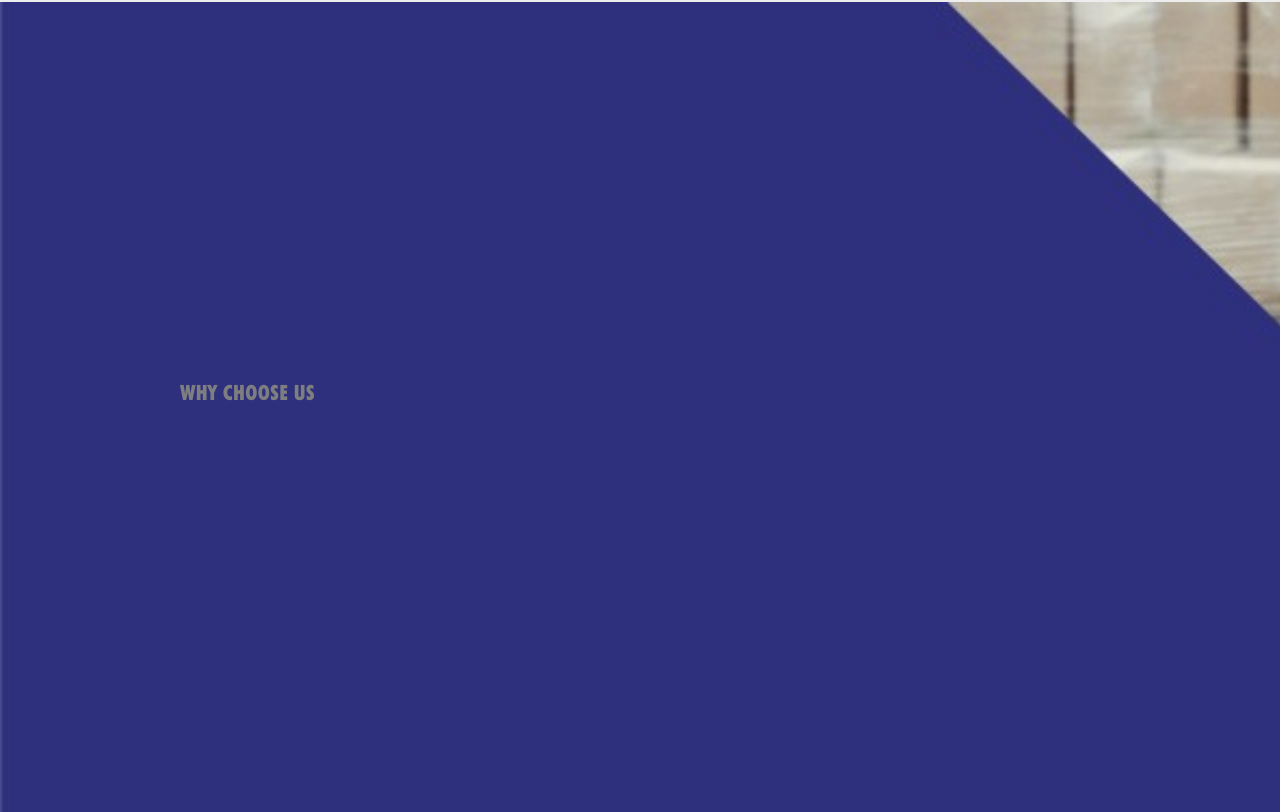
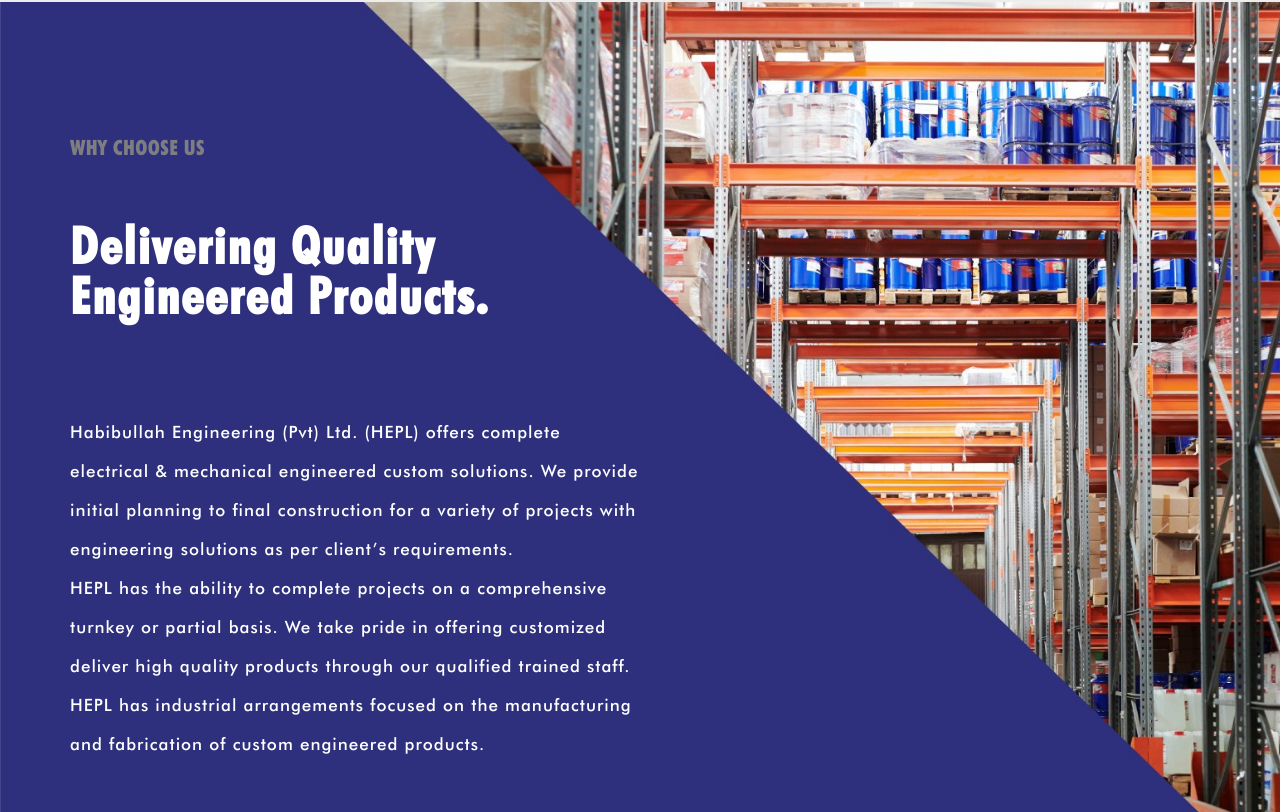
Before and after one commit to Usamaalikhan654/Habibullah-WB, a React (Create React App) app in the folder hepl-master/: page / in a window 1280 px wide. Shown: the part 1708-2520 px from the top of the page. Built offline with nearby package versions, Linux system fonts and the light colour scheme.

Commit message:
version 4.1.6
settings done

```diff
--- a/hepl-master/src/Pages/Home/Splitscreen.css
+++ b/hepl-master/src/Pages/Home/Splitscreen.css
@@ -75,25 +75,25 @@ color: #FFFFFF;
   /* pexels-tiger-lily-4483610 1 */
 
 
-    width: 100%;
+    /* width: 100%; */
 
     /* position: absolute; */
-    height: 1070px;
+    /* height: 1070px; */
     top: 2158px;
 
-    display: block;
+    /* display: block; */
     align-items: center;
     justify-content: flex-start;
-    margin-bottom: 401px;
+    /* margin-bottom: 401px; */
     /* Why Choose Us */
 
 
 /* position: absolute; */
 
-height: 1078px;
+/* height: 1078px; */
 
-padding-top: 245px;
-padding-left: 110px;
+/* padding-top: 245px;
+padding-left: 110px; */
 font-family: Futura-Bold;
 font-style: normal;
 font-weight: bold;
```
